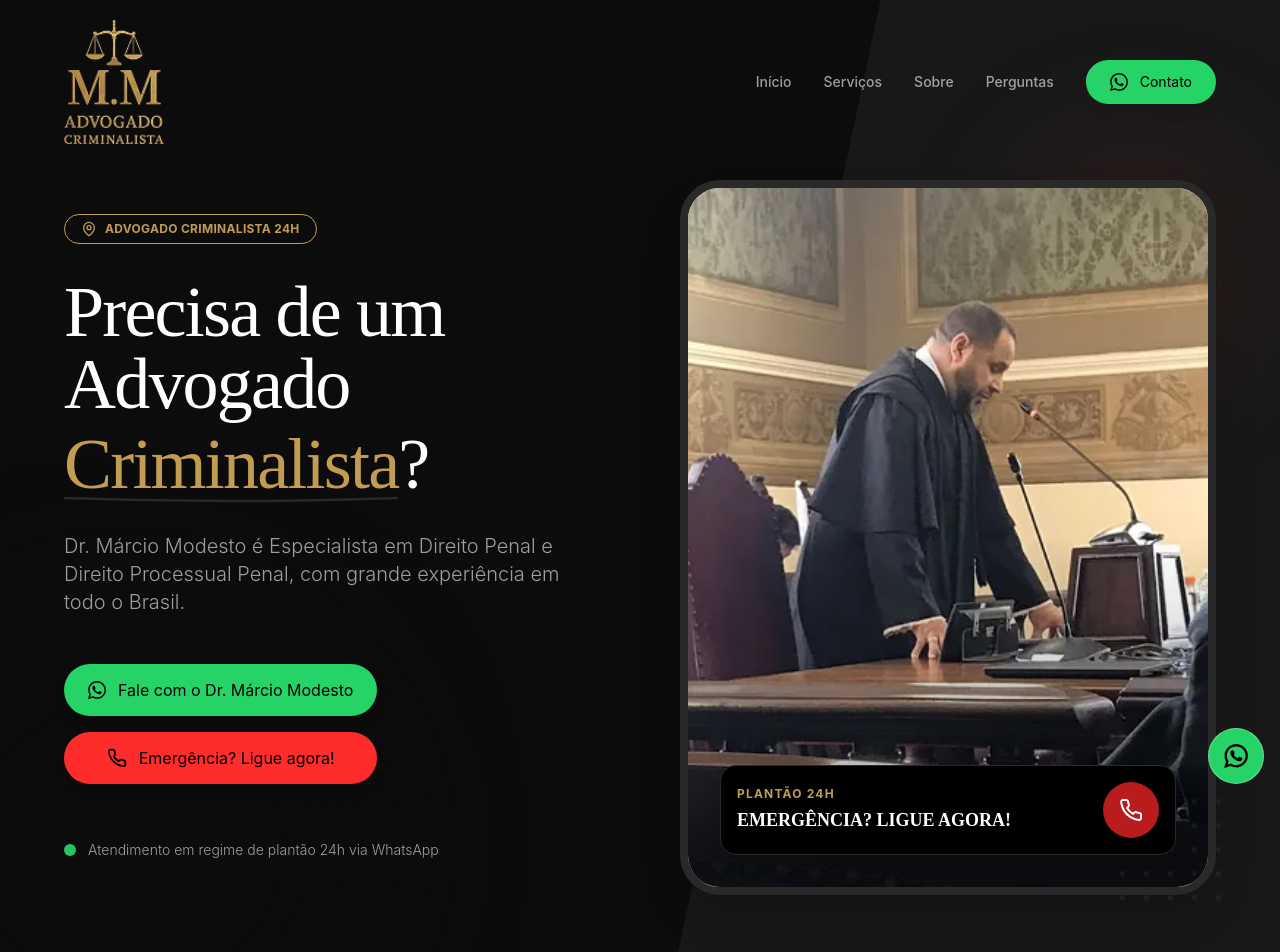
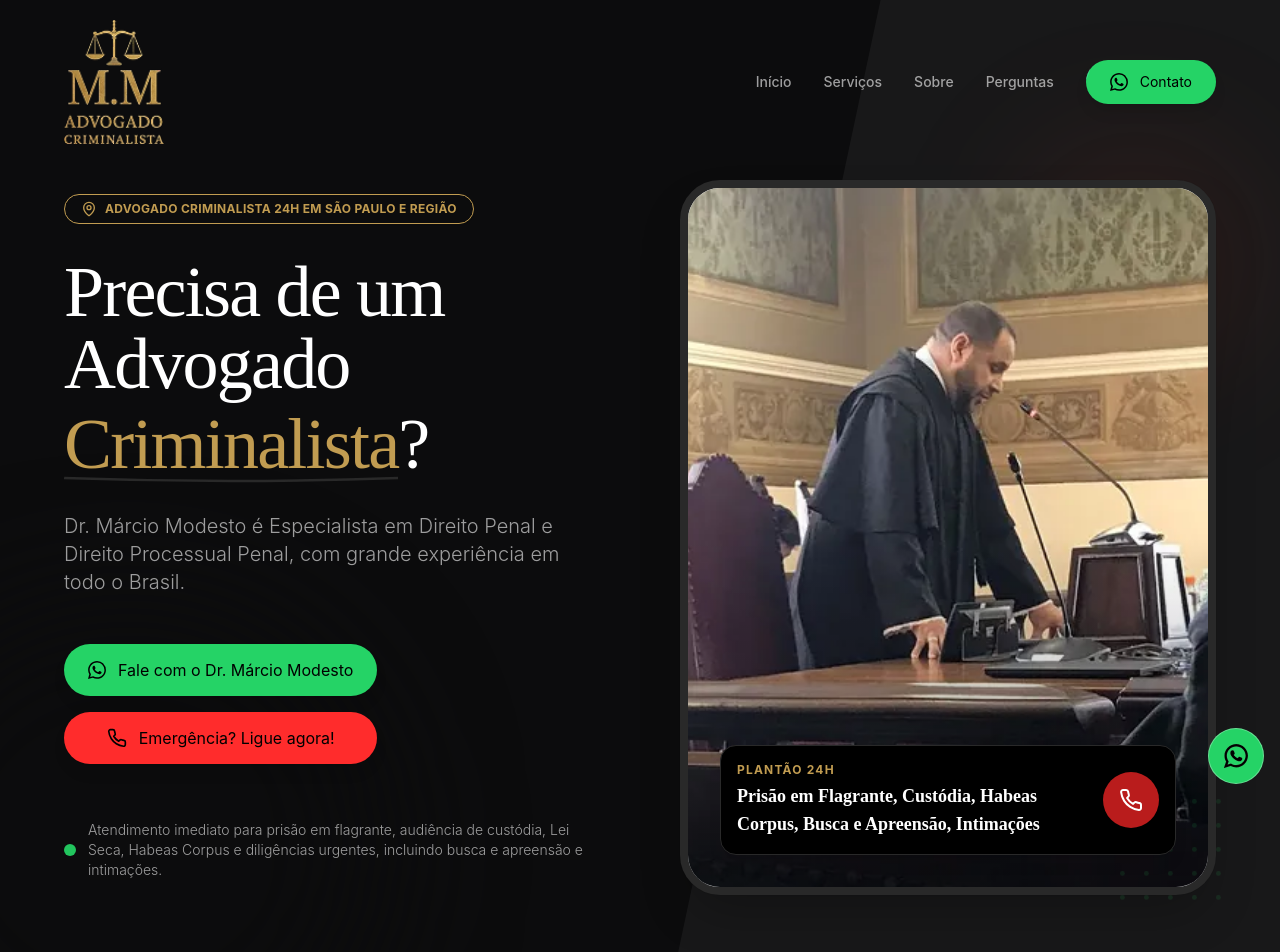
Before and after one commit to Paper-Street-Softwares/LPA-Marcio-Modesto, a React (Vite) app: page /#home in a window 1280 px wide. Shown: the top 952 px of the page. Built offline with nearby package versions, Linux system fonts and the light colour scheme.

Commit message:
fix: copy atualizado

```diff
--- a/src/components/sections/HeroTemplateNovo.jsx
+++ b/src/components/sections/HeroTemplateNovo.jsx
@@ -229,7 +229,8 @@ function HeroTemplateNovo({
                       <p
                         className={`text-paragraph2 phone3:text-lg font-mainFont font-bold leading-none ${text}`}
                       >
-                        EMERGÊNCIA? LIGUE AGORA!
+                        Prisão em Flagrante, Custódia, Habeas Corpus, Busca e
+                        Apreensão, Intimações
                       </p>
                     </div>
                     <div className="ml-auto">
--- a/src/content/content.jsx
+++ b/src/content/content.jsx
@@ -46,7 +46,11 @@ export const infos = {
   endereco: (
     <div>
       {/* <p>Endereço:</p> */}
-      <p>São Paulo - SP</p>
+      <p>
+        Atuando na ZONA SUL (Brooklin, Moema, Itaim Bibi, Santo Amaro,
+        Jabaquara, Vila Prudente, Ipiranga e demais comarcas da Zona Sul) e na
+        ZONA LESTE (Tatuapé, Mooca, Itaquera e demais regiões).
+      </p>
     </div>
   ),
   enderecoSecundario: (
@@ -104,7 +108,7 @@ const content = {
       ctaButtonTextResponsive: 'Contato',
     },
     hero: {
-      miniTag: 'ADVOGADO CRIMINALISTA 24H',
+      miniTag: 'ADVOGADO CRIMINALISTA 24H EM SÃO PAULO E REGIÃO',
       FirstPartTitle: 'Precisa de um Advogado',
       DestaquePartTitle: (
         <p>
@@ -127,7 +131,7 @@ const content = {
       obsHero: {
         icon: <LucideIdCard />,
         iconTwo: <LucideIdCard />,
-        text: 'Atendimento em regime de plantão 24h via WhatsApp',
+        text: 'Atendimento imediato para prisão em flagrante, audiência de custódia, Lei Seca, Habeas Corpus e diligências urgentes, incluindo busca e apreensão e intimações.',
         textTwo: '',
       },
       secondaryCta: 'Contato',
```
